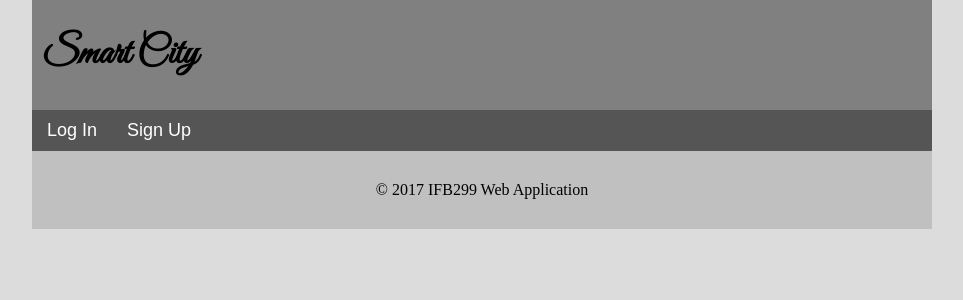
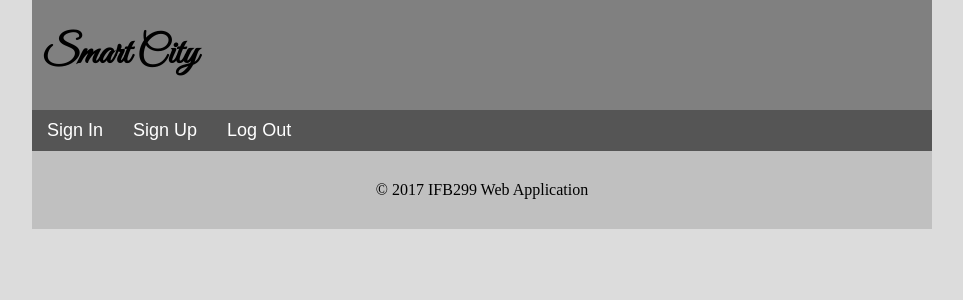
Before and after one commit to jabelone/ifb299, a Django app: template ifb299_production/production/templates/production/base.html in a window 1280 px wide. Shown: the top 300 px of the page, without its empty margins (158-1121 px from the left). Run offline with Django 3.2, Linux system fonts and the light colour scheme; the template is opened without the code that fills it, so the values that code supplies are empty; parts of the project's set-up code (start-up, migrations or seed data) failed here and were passed over; some web fonts are replaced.

Commit message:
updated menu

```diff
--- a/ifb299_production/production/templates/production/base.html
+++ b/ifb299_production/production/templates/production/base.html
@@ -20,8 +20,9 @@
 
     <nav>
 		<ul class="gnb">
-    		<li><a href="/login">Log In</a></li>
+    		<li><a href="/signin">Sign In</a></li>
             <li><a href="/signup">Sign Up</a></li>
+            <li><a href="/logout">Log Out</a></li>
     	</ul>
     </nav>
 
```
